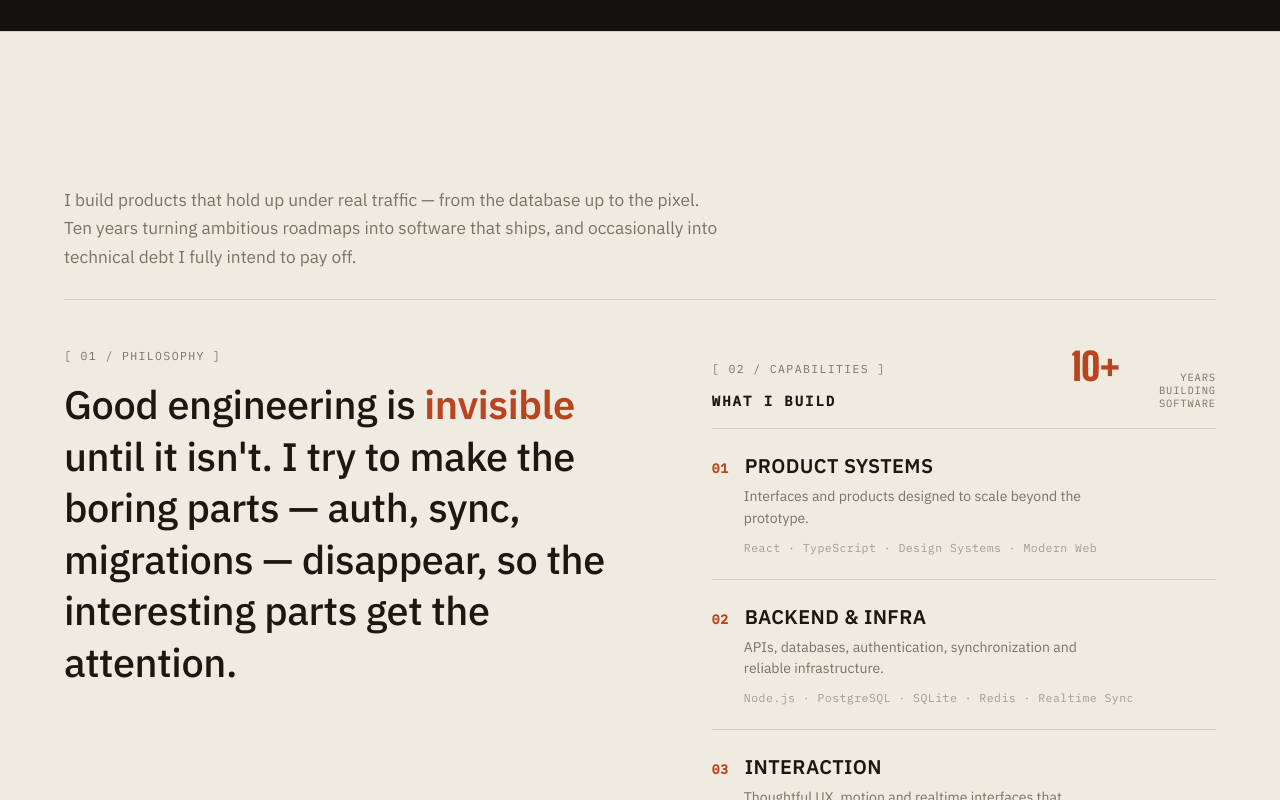
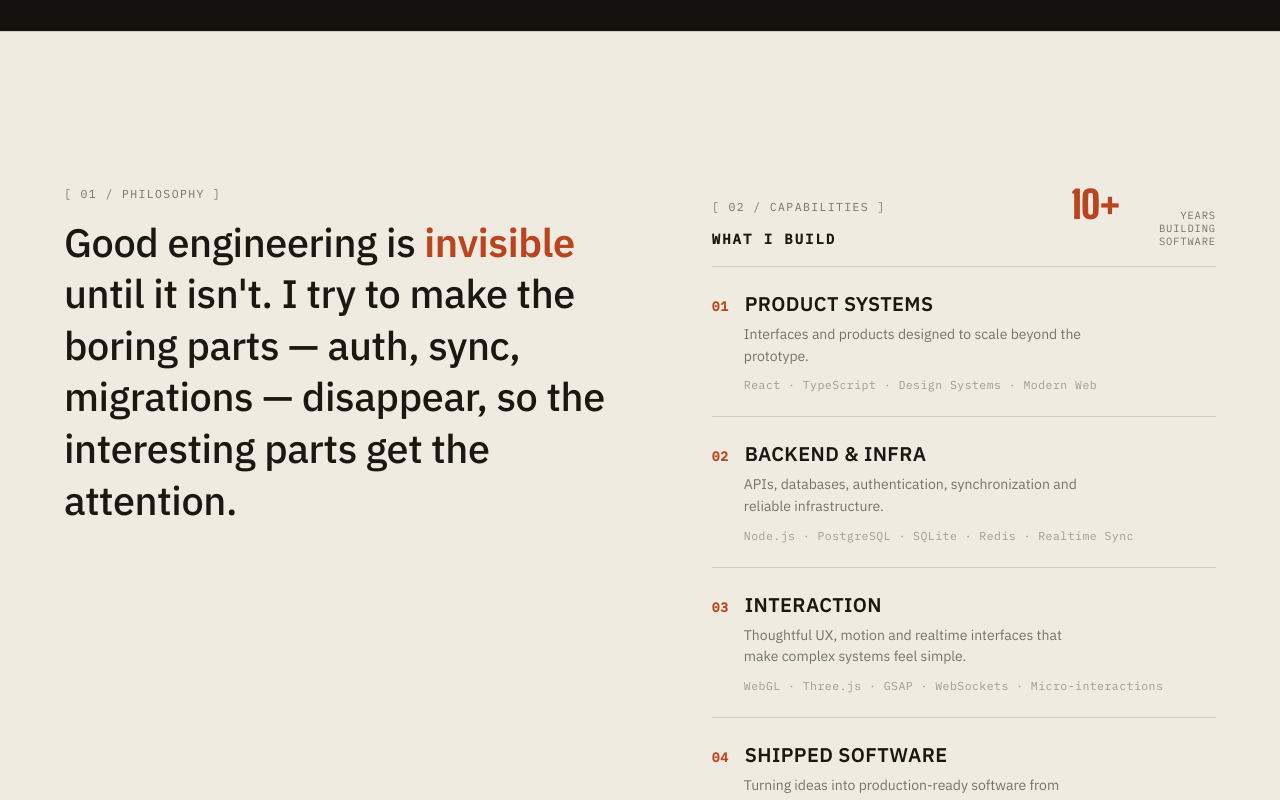
Before and after one commit to deeepakgm-hw/Portfolio, a website: page portfolio.html in a window 1280 px wide. Shown: the part 895-1695 px from the top of the page. Drawn offline with nearby package versions, Linux system fonts and the light colour scheme; animation ran at ten frames a second.

Commit message:
Remove duplicate paragraph: keep single occurrence positioned above scroll cue

```diff
--- a/client/css/components/manifesto.css
+++ b/client/css/components/manifesto.css
@@ -5,21 +5,6 @@
   border-top: 1px solid var(--hair-light);
   border-bottom: 1px solid var(--hair-light);
   position: relative;
-}
-
-/* Lede Context Bar */
-.manifesto-lede {
-  border-bottom: 1px solid var(--hair-light);
-  padding-bottom: clamp(24px, 3.5vh, 40px);
-  margin-bottom: clamp(40px, 6vh, 64px);
-}
-
-.manifesto-lede .lede-text {
-  font-size: clamp(15px, 1.35vw, 18px);
-  line-height: 1.65;
-  color: var(--muted-light);
-  max-width: 64ch;
-  font-weight: 400;
 }
 
 /* Two-column Editorial Grid */
--- a/portfolio.html
+++ b/portfolio.html
@@ -219,18 +219,6 @@ section{ position:relative; }
   border-top: 1px solid var(--hair-light);
   border-bottom: 1px solid var(--hair-light);
   position: relative;
-}
-.manifesto-lede {
-  border-bottom: 1px solid var(--hair-light);
-  padding-bottom: clamp(24px, 3.5vh, 40px);
-  margin-bottom: clamp(40px, 6vh, 64px);
-}
-.manifesto-lede .lede-text {
-  font-size: clamp(15px, 1.35vw, 18px);
-  line-height: 1.65;
-  color: var(--muted-light);
-  max-width: 64ch;
-  font-weight: 400;
 }
 .manifesto-grid {
   display: grid;
@@ -580,13 +568,6 @@ section{ position:relative; }
 
 <!-- Philosophy & Capabilities Section -->
 <section id="manifesto" class="light pad">
-  <!-- Context Lede Narrative -->
-  <div class="manifesto-lede">
-    <p class="lede-text">
-      I build products that hold up under real traffic — from the database up to the pixel. Ten years turning ambitious roadmaps into software that ships, and occasionally into technical debt I fully intend to pay off.
-    </p>
-  </div>
-
   <!-- Editorial Asymmetrical Grid -->
   <div class="manifesto-grid">
     <!-- Left Column: Core Philosophy Statement -->
@@ -796,7 +777,7 @@ function revealHero(){
 gsap.registerPlugin(ScrollTrigger);
 
 if(reduced){
-  const allTargets = document.querySelectorAll('.manifesto-lede, .manifesto-left, .capabilities-header, .capability-row, .case, .steps .step, #close .label, #close h2, .close-foot');
+  const allTargets = document.querySelectorAll('.manifesto-left, .capabilities-header, .capability-row, .case, .steps .step, #close .label, #close h2, .close-foot');
   allTargets.forEach(el=>gsap.set(el, {opacity:1, y:0}));
 } else {
   const manifesto = document.getElementById('manifesto');
@@ -808,9 +789,8 @@ if(reduced){
         once:true
       }
     });
-    tl.fromTo('#manifesto .manifesto-lede', {opacity:0, y:20}, {opacity:1, y:0, duration:0.65, ease:'power2.out'})
-      .fromTo('#manifesto .manifesto-left', {opacity:0, y:26}, {opacity:1, y:0, duration:0.75, ease:'power2.out'}, '-=0.35')
-      .fromTo('#manifesto .capabilities-header', {opacity:0, y:20}, {opacity:1, y:0, duration:0.6, ease:'power2.out'}, '-=0.5')
+    tl.fromTo('#manifesto .manifesto-left', {opacity:0, y:26}, {opacity:1, y:0, duration:0.75, ease:'power2.out'})
+      .fromTo('#manifesto .capabilities-header', {opacity:0, y:20}, {opacity:1, y:0, duration:0.6, ease:'power2.out'}, '-=0.4')
       .fromTo('#manifesto .capability-row', {opacity:0, y:22}, {opacity:1, y:0, duration:0.55, stagger:0.1, ease:'power2.out'}, '-=0.35');
   }
 
```
Also changed, not shown: client/index.html (+1 -8 lines), client/js/animations.js (+3 -9 lines).
